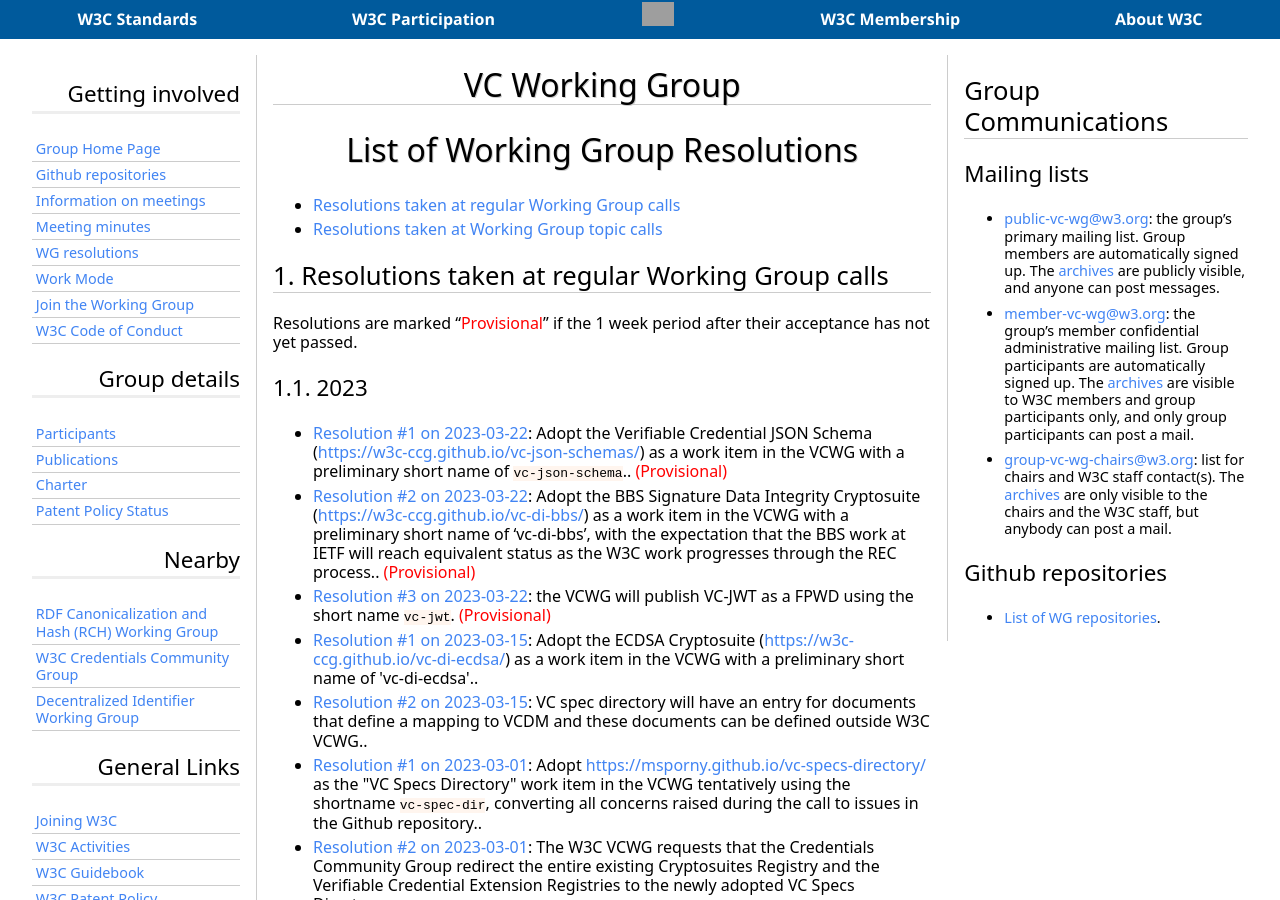
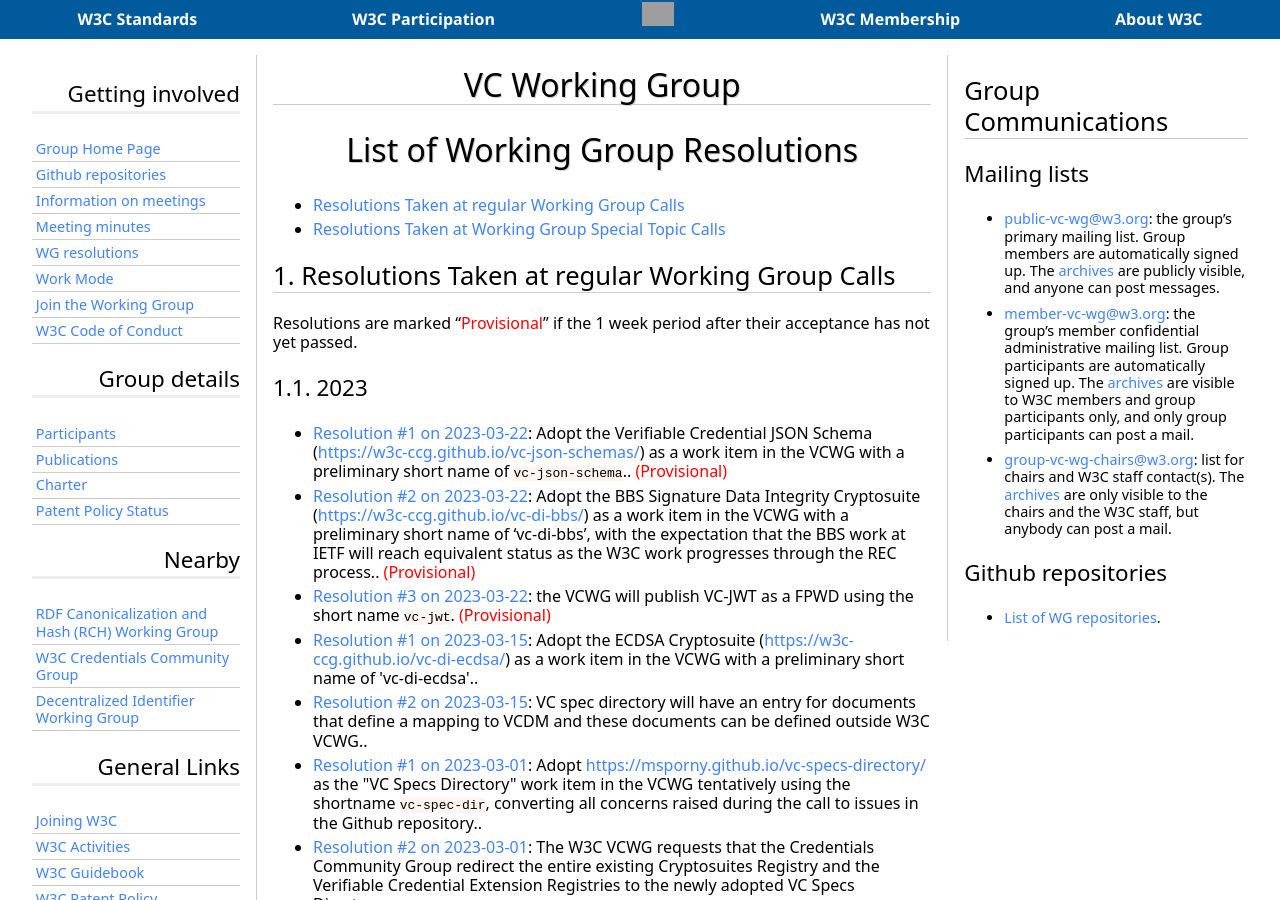
Before and after one commit to w3c/verifiable-credentials, a Jekyll site: the page built from Meetings/Minutes/resolutions.md, in a window 1280 px wide and 900 px high. Built offline with Jekyll 4.4.1, drawn with Linux system fonts in a browser that asks for light colours; some web fonts are replaced; our own code applies the rules of GitHub Pages for plain Markdown files; some of the changed text lies outside the part shown; grey boxes are pictures that could not be loaded.

Commit message:
Proper title capitalization

```diff
--- a/Meetings/Minutes/resolutions.md
+++ b/Meetings/Minutes/resolutions.md
@@ -10,7 +10,7 @@
 
 
 
-## Resolutions taken at regular Working Group calls
+## Resolutions Taken at regular Working Group Calls
 
 Resolutions are marked “<span class='provisional'>Provisional</span>” if the 1 week period after their acceptance has not yet passed.
 
@@ -18,7 +18,7 @@
 
 </div>
 
-## Resolutions taken at Working Group topic calls
+## Resolutions Taken at Working Group Special Topic Calls
 
 Resolutions are marked “<span class='provisional'>Provisional</span>” if the 1 week period after their acceptance has not yet passed.
 
```
